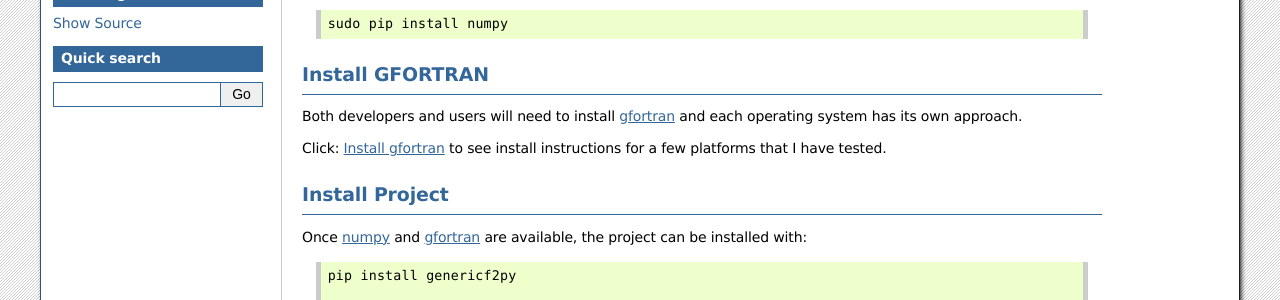
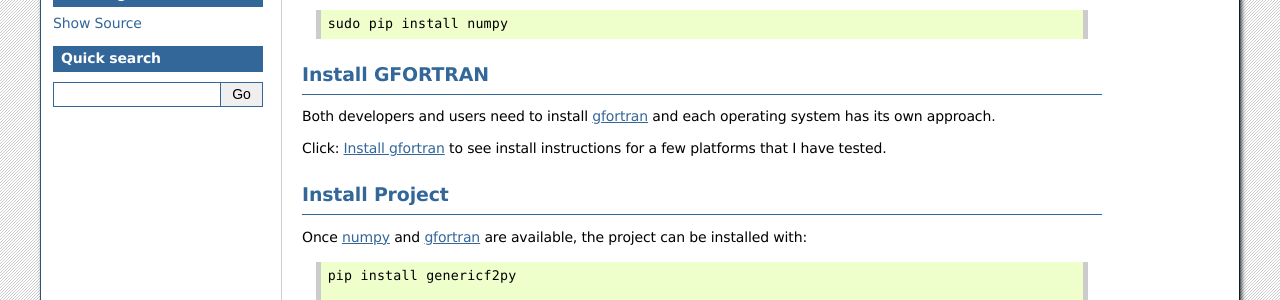
Before and after one commit to sonofeft/GenericF2PY, a Sphinx documentation site: the page built from docs/userinstructions.rst, in a window 1280 px wide. Shown: the part 431-731 px from the top of the page. Built offline with Sphinx 7.4.7, drawn with Linux system fonts in a browser that asks for light colours; pages that are not in the unit, such as notebooks, are missing from menus.

Commit message:
doc updates

```diff
--- a/docs/installgfortran.rst
+++ b/docs/installgfortran.rst
@@ -6,7 +6,9 @@
 Install gfortran
 ================
 
-Each operating system has its own approach to installing `gfortran <https://www.gnu.org/software/gcc/fortran/>`_
+Both developers and users need to install `gfortran <https://www.gnu.org/software/gcc/fortran/>`_ .
+
+Each operating system has its own approach.
 
 Debian/Ubuntu
 -------------
--- a/docs/userinstructions.rst
+++ b/docs/userinstructions.rst
@@ -34,7 +34,7 @@
 Install GFORTRAN
 ----------------
 
-Both developers and users will need to install `gfortran <https://www.gnu.org/software/gcc/fortran/>`_
+Both developers and users need to install `gfortran <https://www.gnu.org/software/gcc/fortran/>`_
 and each operating system has its own approach.
 
 Click: :ref:`link_installgfortran` to see install instructions for a few platforms that I have tested.
```
